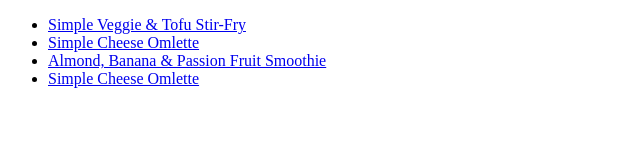
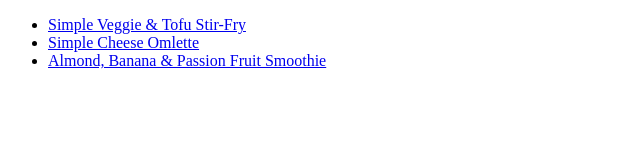
Before and after one commit to antikun/odin-recipes, a plain HTML site: page index.html in a window 1280 px wide. Shown: the whole page, without its empty margins (0-640 px from the left). Drawn offline with Linux system fonts and the light colour scheme.

Commit message:
Remove accidentally duplicated line

```diff
--- a/index.html
+++ b/index.html
@@ -14,7 +14,6 @@
         </li>
         <li><a href="./simple-cheese-omlette.html">Simple Cheese Omlette</a></li>
         <li><a href="./almond-banana-smoothie.html">Almond, Banana &amp; Passion Fruit Smoothie</a></li>
-        <li><a href="./simple-cheese-omlette.html">Simple Cheese Omlette</a></li>
     </ul>
 
 </body>
```
